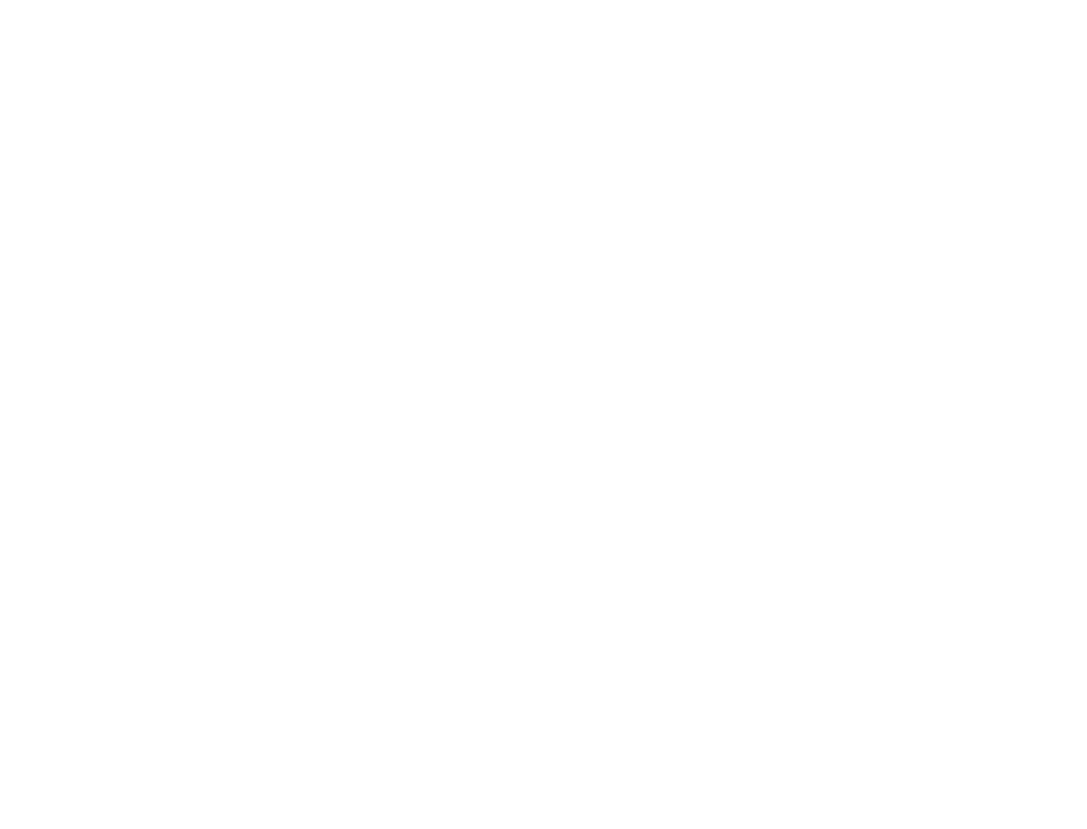
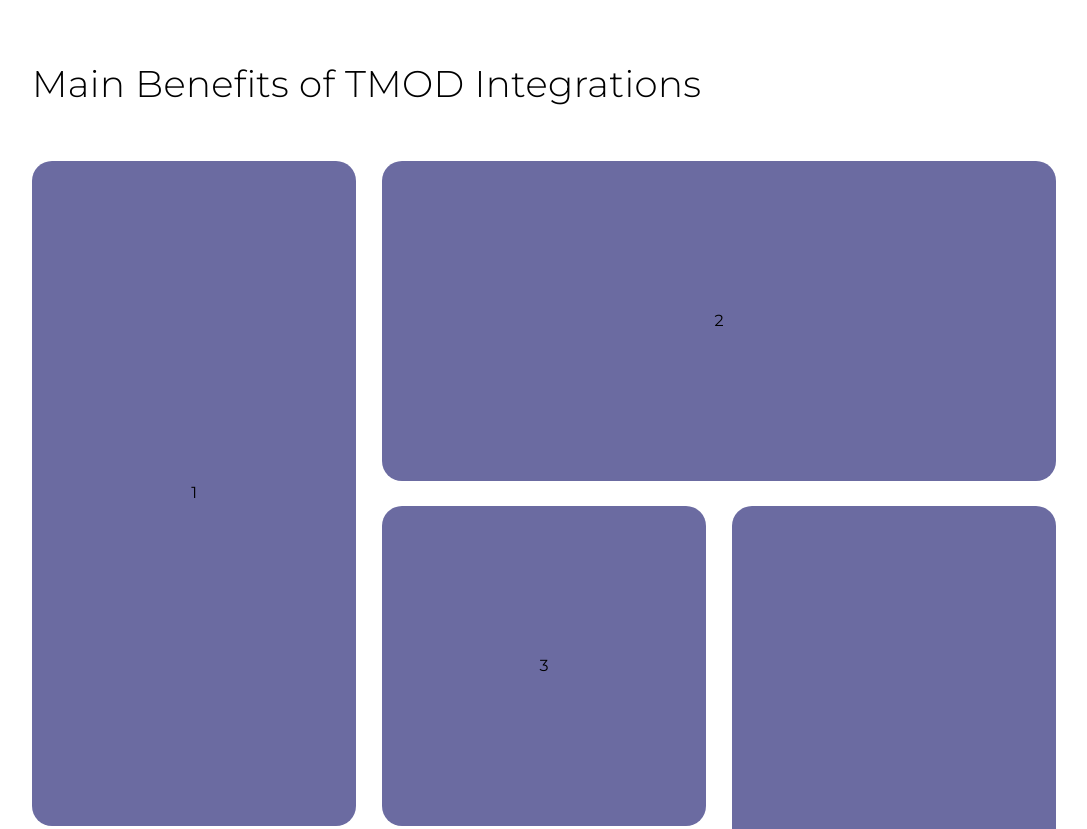
Before and after one commit to zlatan-dp/tmod-china-exhibition, a plain HTML site: page index.html in a window 1280 px wide. Shown: the top 829 px of the page, without its empty margins (96-1183 px from the left). Before the commit the page ends 800 px from the top, so only its background shows below. Drawn offline with nearby package versions, Linux system fonts and the light colour scheme.

Commit message:
testing bento grid animation 1

```diff
--- /dev/null
+++ b/css/styles.css
@@ -0,0 +1,117 @@
+html {
+  scroll-behavior: smooth;
+}
+
+.tmod-china-exhibition {
+  --black-color: #000;
+  --white-color: #fff;
+  --trans-timing-function: cubic-bezier(0.4, 0, 0.2, 1);
+
+  font-family: 'Montserrat', sans-serif;
+
+  max-width: 1920px;
+  margin: 0 auto;
+
+  p,
+  h1,
+  h2,
+  h3,
+  h4,
+  h5,
+  h6 {
+    margin: 0;
+    color: var(--black-color);
+  }
+
+  ul,
+  ol {
+    padding-left: 0;
+    margin: 0;
+  }
+
+  img {
+    display: block;
+    width: 100%;
+    height: auto;
+  }
+
+  .container {
+    max-width: 100%;
+    padding: 0 10vw;
+
+    @media (min-width: 760px) {
+      padding: 0 min(10vw, 200px);
+    }
+  }
+
+  /* main-benefits */
+  .main-benefits {
+    padding-top: min(4.6vw, 90px);
+    padding-bottom: min(9.3vw, 180px);
+
+    .main-benefits-title {
+      font-weight: 300;
+      font-size: clamp(22px, 2.9vw, 56px);
+      line-height: 133%;
+      letter-spacing: 0.01em;
+      margin-bottom: min(4.1vw, 80px);
+    }
+
+    .bento-grid {
+      display: grid;
+      grid-template-columns: repeat(3, 1fr);
+      grid-template-rows: repeat(3, 320px);
+      gap: min(2vw, 40px);
+      width: 100%;
+
+      .bento-item {
+        display: flex;
+        justify-content: center;
+        align-items: center;
+        background-color: rgb(107, 107, 161);
+        border-radius: 20px;
+        transition: all 0.5s ease;
+      }
+
+      .item-1 {
+        grid-area: 1 / 1 / 3 / 2;
+      }
+
+      .item-2 {
+        grid-area: 1 / 2 / 2 / 4;
+      }
+
+      .item-3 {
+        grid-area: 2 / 2 / 3 / 3;
+      }
+
+      .item-4 {
+        grid-area: 3 / 1 / 4 / 3;
+      }
+
+      .item-5 {
+        grid-area: 2 / 3 / 4 / 4;
+      }
+
+      .item-1:hover {
+        transform: scale(1.2);
+      }
+
+      .item-1:hover ~ .item-2 {
+        transform: scale(0.8);
+      }
+
+      .item-1:hover ~ .item-3 {
+        transform: scale(0.8);
+      }
+
+      .item-1:hover ~ .item-4 {
+        transform: scale(0.8);
+      }
+
+      .item-1:hover ~ .item-5 {
+        transform: scale(0.8);
+      }
+    }
+  }
+}
--- a/index.html
+++ b/index.html
@@ -3,7 +3,38 @@
   <head>
     <meta charset="UTF-8" />
     <meta name="viewport" content="width=device-width, initial-scale=1.0" />
-    <title>Document</title>
+    <title>TMOD</title>
+    <link
+      rel="stylesheet"
+      href="https://cdnjs.cloudflare.com/ajax/libs/modern-normalize/1.1.0/modern-normalize.min.css"
+      integrity="sha512-wpPYUAdjBVSE4KJnH1VR1HeZfpl1ub8YT/NKx4PuQ5NmX2tKuGu6U/JRp5y+Y8XG2tV+wKQpNHVUX03MfMFn9Q=="
+      crossorigin="anonymous"
+      referrerpolicy="no-referrer"
+    />
+    <link rel="preconnect" href="https://fonts.googleapis.com" />
+    <link rel="preconnect" href="https://fonts.gstatic.com" crossorigin />
+    <link
+      href="https://fonts.googleapis.com/css2?family=Inter:ital,opsz,wght@0,14..32,100..900;1,14..32,100..900&family=Montserrat:ital,wght@0,100..900;1,100..900&family=Roboto:ital,wght@0,100..900;1,100..900&display=swap"
+      rel="stylesheet"
+    />
+    <link rel="stylesheet" href="./css/styles.css" />
   </head>
-  <body></body>
+  <body>
+    <div class="tmod-china-exhibition">
+      <main>
+        <section class="main-benefits">
+          <div class="container">
+            <h2 class="main-benefits-title">Main Benefits of TMOD Integrations</h2>
+            <div class="bento-grid">
+              <div class="bento-item item-1">1</div>
+              <div class="bento-item item-2">2</div>
+              <div class="bento-item item-3">3</div>
+              <div class="bento-item item-4">4</div>
+              <div class="bento-item item-5">5</div>
+            </div>
+          </div>
+        </section>
+      </main>
+    </div>
+  </body>
 </html>
```
